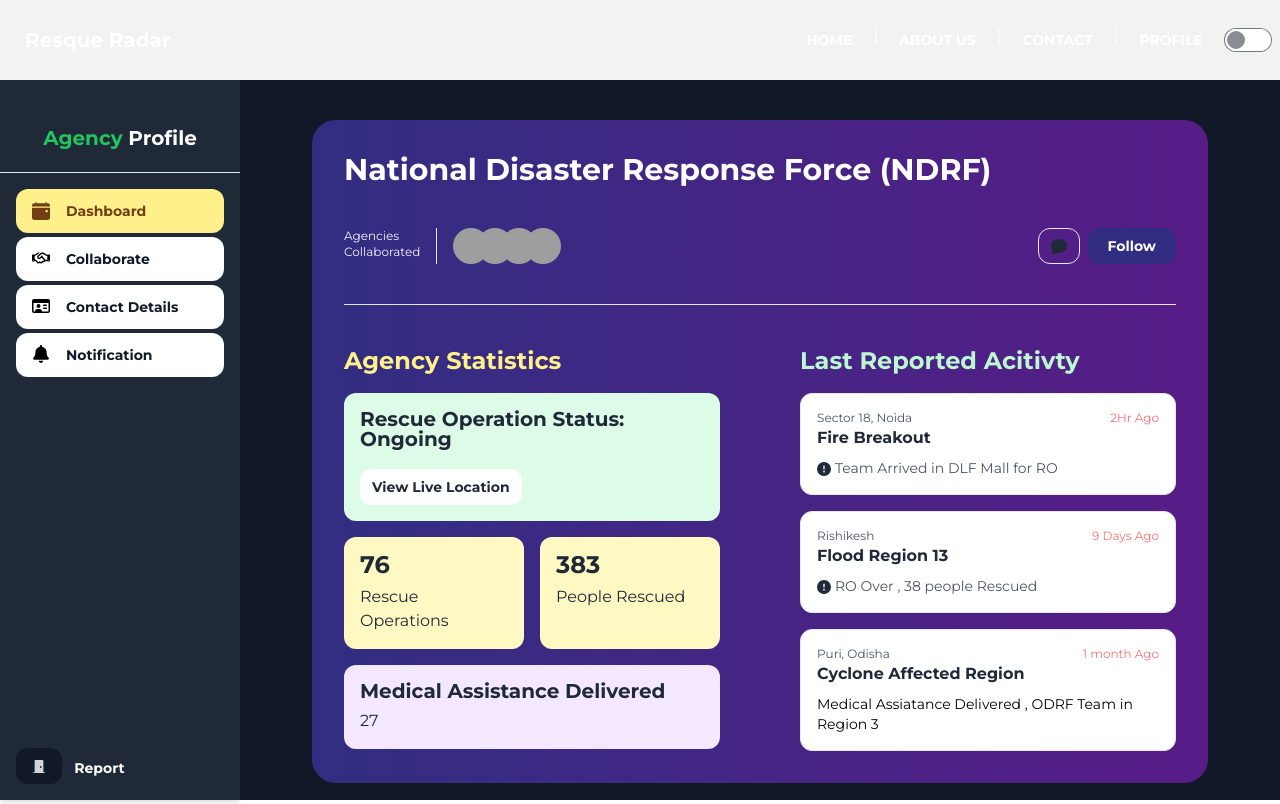
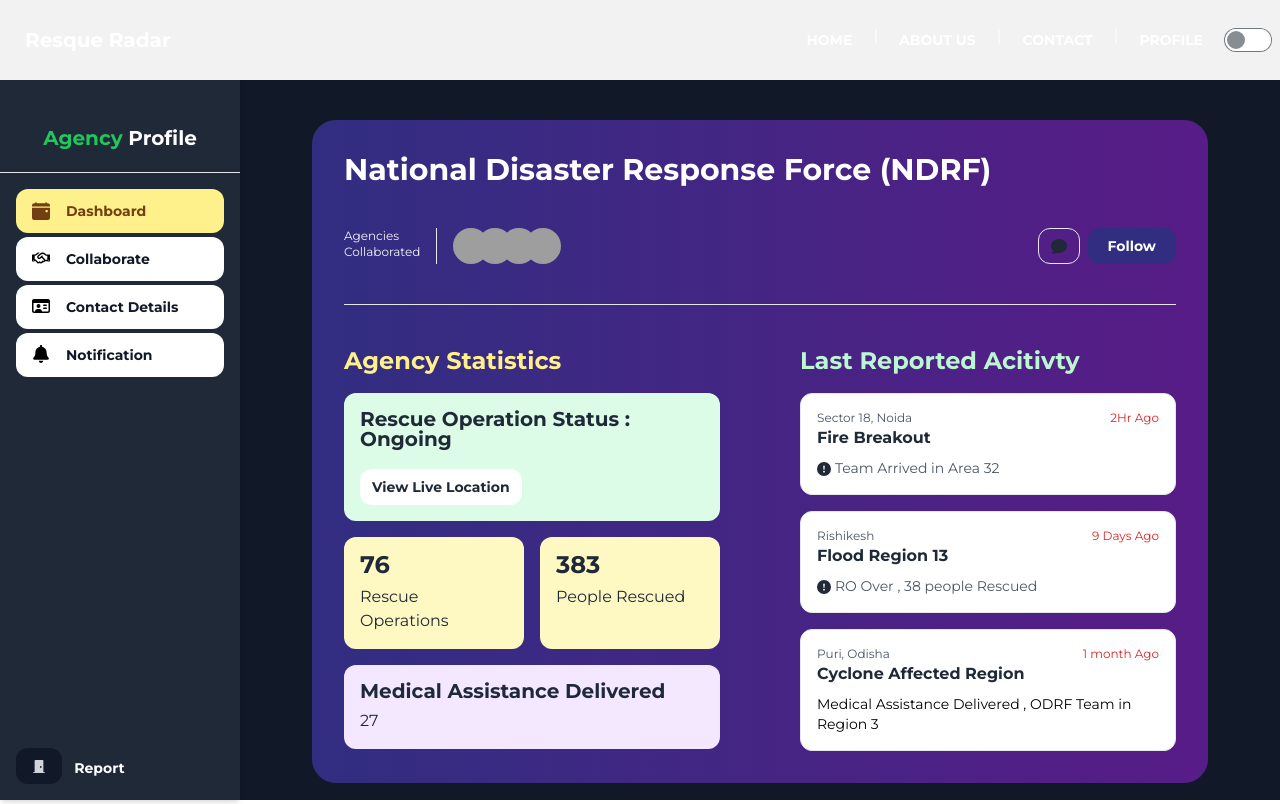
Before and after one commit to RescueRadar/resque-radar, a Django app: page /agencyPage/ in a window 1280 px wide. Shown: the top 804 px of the page. Run offline with Django 4.2, Linux system fonts and the light colour scheme; the visitor is signed in with stand-in values (Sample User, id 1); some libraries are stand-ins or nearby versions; grey boxes are pictures that could not be loaded.

Commit message:
minor changes

```diff
--- a/templates/agencyPage.html
+++ b/templates/agencyPage.html
@@ -92,7 +92,7 @@
                 <div class="grid grid-cols-2 gap-4">
                   <div class="col-span-2">
                     <div class="p-4 bg-green-100 rounded-xl">
-                      <div class="font-bold text-xl text-gray-800 leading-none">Rescue Operation Status: <br>Ongoing</div>
+                      <div class="font-bold text-xl text-gray-800 leading-none">Rescue Operation Status : <br>Ongoing</div>
                       <div class="mt-5">
                         <button type="button" class="inline-flex items-center justify-center py-2 px-3 rounded-xl bg-white text-gray-800 hover:text-blue-500 text-sm font-semibold transition">
                           View Live Location
@@ -123,19 +123,19 @@
                   <div class="p-4 bg-white border rounded-xl text-gray-800 space-y-2">
                     <div class="flex justify-between">
                       <div class="text-gray-600 text-xs">Sector 18, Noida </div>
-                      <div class="text-red-400 text-xs">2Hr Ago</div>
+                      <div class="text-red-600 text-xs">2Hr Ago</div>
                     </div>
                     <a href="javascript:void(0)" class="font-bold hover:text-yellow-800 hover:underline">Fire Breakout</a>
                     <div class="text-sm text-gray-600">
                       <svg xmlns="http://www.w3.org/2000/svg" width="1em" height="1em" fill="currentColor" class="text-gray-800 inline align-middle mr-1" viewBox="0 0 16 16">
                         <path d="M16 8A8 8 0 1 1 0 8a8 8 0 0 1 16 0zM8 4a.905.905 0 0 0-.9.995l.35 3.507a.552.552 0 0 0 1.1 0l.35-3.507A.905.905 0 0 0 8 4zm.002 6a1 1 0 1 0 0 2 1 1 0 0 0 0-2z"/>
-                      </svg>Team Arrived in DLF Mall for RO
+                      </svg>Team Arrived in Area 32
                     </div>
                   </div>
                   <div class="p-4 bg-white border rounded-xl text-gray-800 space-y-2">
                     <div class="flex justify-between">
                       <div class="text-gray-600 text-xs">Rishikesh</div>
-                      <div class="text-red-400 text-xs">9 Days Ago</div>
+                      <div class="text-red-600 text-xs">9 Days Ago</div>
                     </div>
                     <a href="javascript:void(0)" class="font-bold hover:text-yellow-800 hover:underline">Flood Region 13</a>
                     <div class="text-sm text-gray-600">
@@ -147,11 +147,11 @@
                   <div class="p-4 bg-white border rounded-xl text-gray-800 space-y-2">
                     <div class="flex justify-between">
                       <div class="text-gray-600 text-xs">Puri, Odisha</div>
-                      <div class="text-red-400 text-xs">1 month Ago</div>
+                      <div class="text-red-600 text-xs">1 month Ago</div>
                     </div>
                     <a href="javascript:void(0)" class="font-bold hover:text-yellow-800 hover:underline">Cyclone Affected Region</a>
                     <div class="text-sm text-black">
-                        Medical Assiatance Delivered , ODRF Team in Region 3
+                        Medical Assistance Delivered , ODRF Team in Region 3
                     </div>
                   </div>
                 </div>
```
